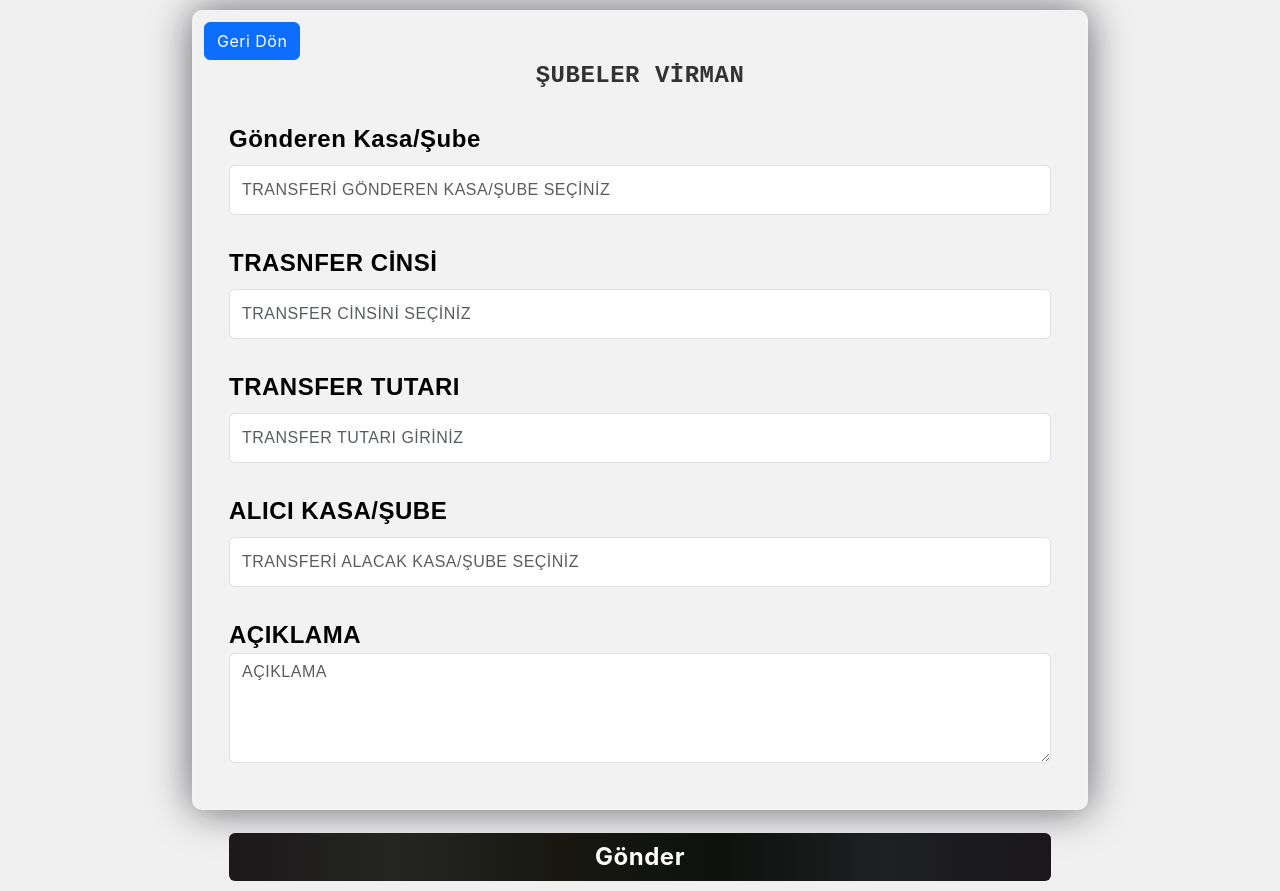
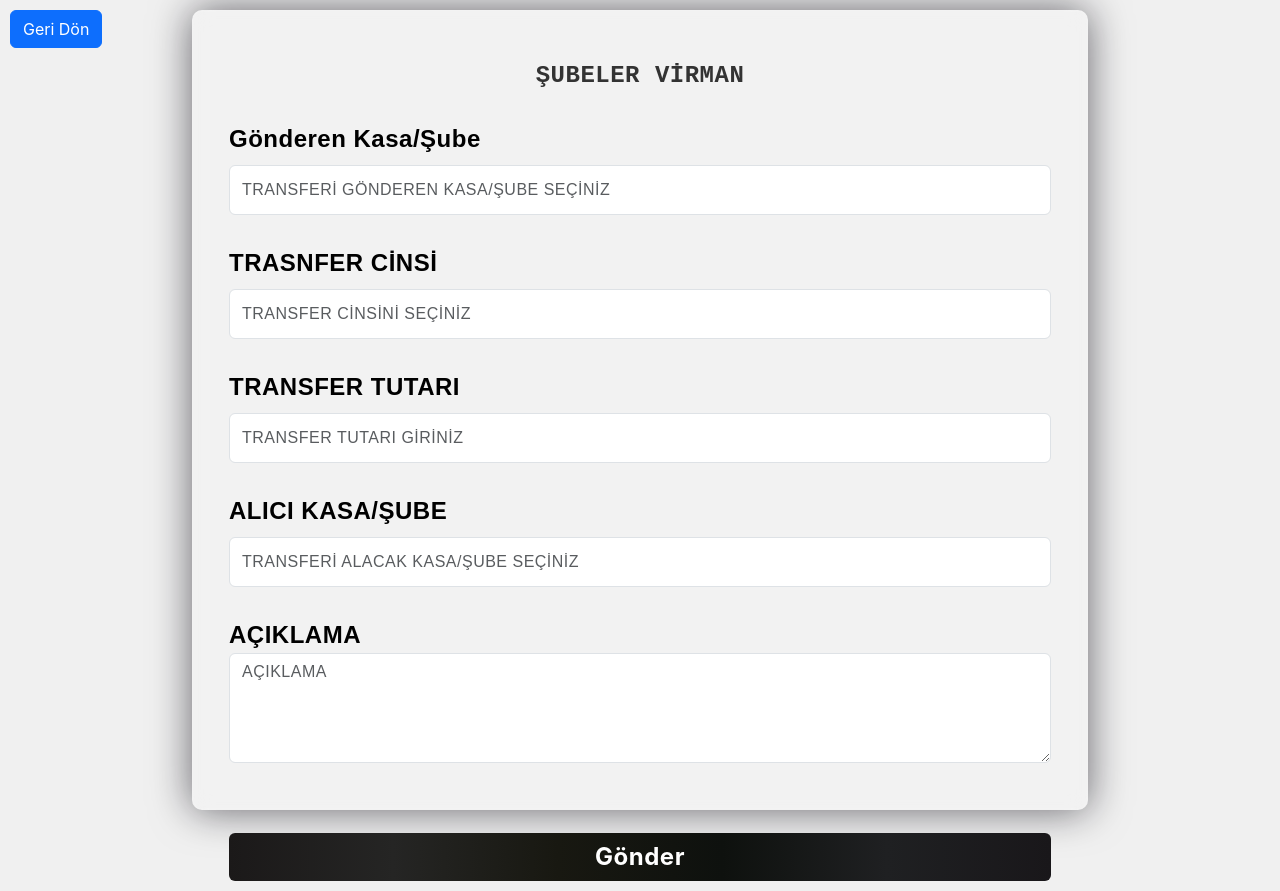
Before and after one commit to ylmgrbzz/jewelerProject, a React (Create React App) app: page /subelerVirman in a window 1280 px wide. Built offline with nearby package versions, Linux system fonts and the light colour scheme.

Commit message:
gider subeler virman

```diff
--- a/src/components/Gider/Gider.jsx
+++ b/src/components/Gider/Gider.jsx
@@ -35,14 +35,18 @@ const Gider = () => {
 
   return (
     <div>
+      <a
+        onClick={backToPage()}
+        href="#"
+        class="btn btn-primary back-giderButton"
+      >
+        Geri Dön
+      </a>
       <form
         style={{ width: "70%", height: "100%", marginTop: "10px" }}
         method="post"
         onSubmit={handleSubmit}
       >
-        <a href="#" class="btn btn-primary back-giderButton">
-          Geri Dön
-        </a>
         <h1 class="form-title">GİDER KAYIT EKRANI</h1>
 
         <div class="form-group">
--- a/src/components/SubelerVirman/SubelerVirman.jsx
+++ b/src/components/SubelerVirman/SubelerVirman.jsx
@@ -31,14 +31,18 @@ const SubelerVirman = () => {
 
   return (
     <div>
+      <a
+        onClick={backToPage()}
+        href="#"
+        class="btn btn-primary back-subelerButton"
+      >
+        Geri Dön
+      </a>
       <form
         style={{ width: "70%", height: "100%", marginTop: "10px" }}
         method="post"
         onSubmit={handleSubmit}
       >
-        <a href="#" class="btn btn-primary back-subelerButton">
-          Geri Dön
-        </a>
         <h1 class="form-title">ŞUBELER VİRMAN</h1>
 
         <div class="form-group">
```
